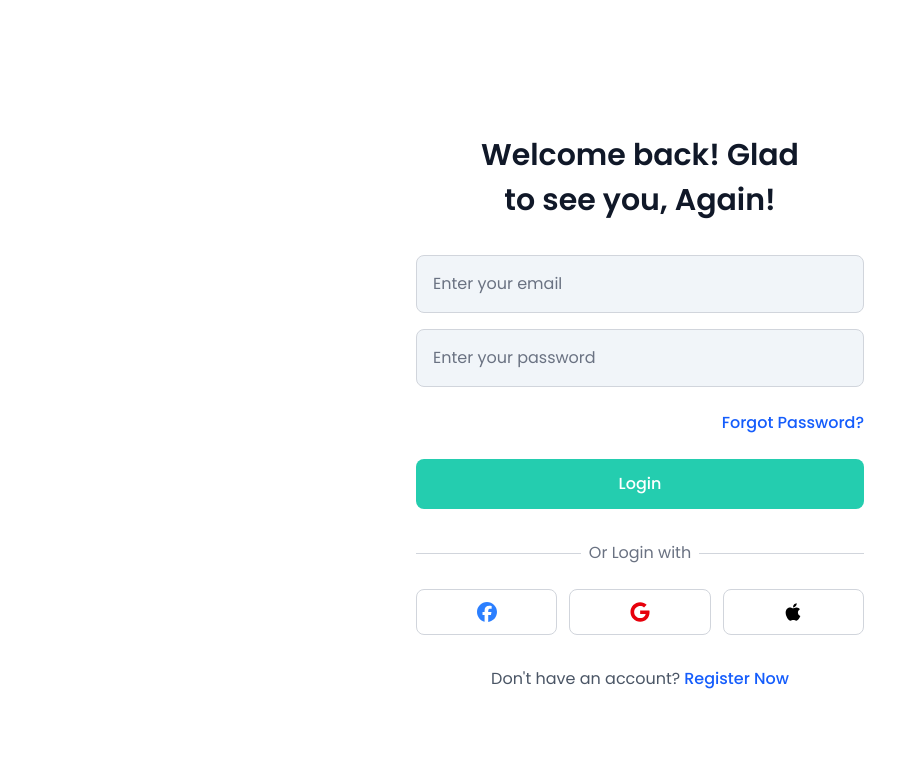
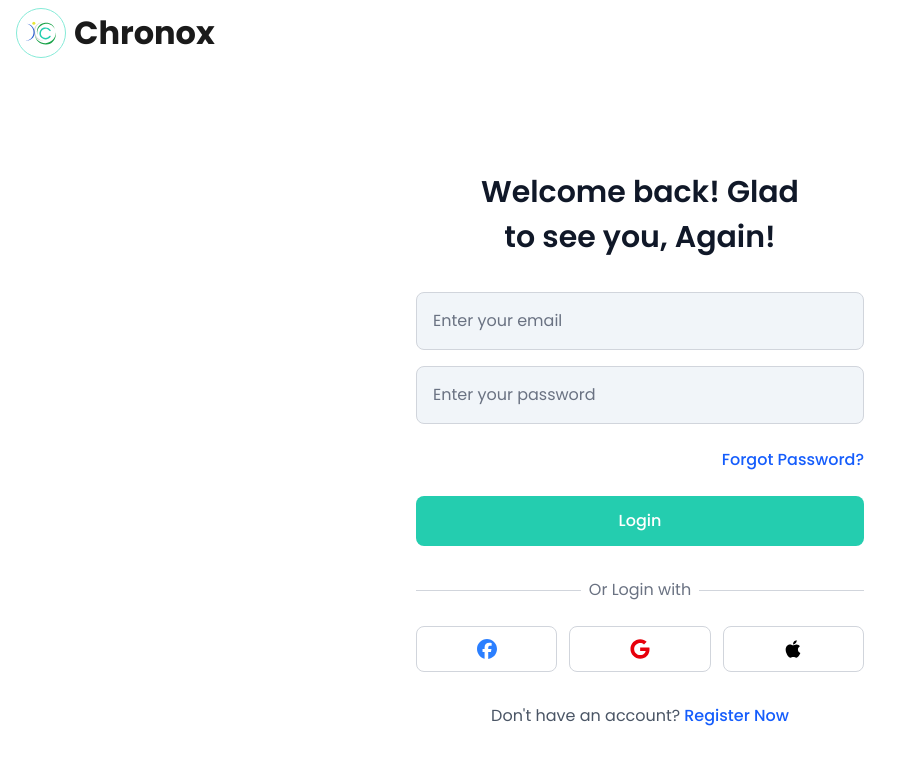
Before and after one commit to DSOTec/Chronox, a React (Vite) app: page /login in a window 1280 px wide. Shown: the top 764 px of the page, without its empty margins (0-911 px from the left). Built offline with nearby package versions, Linux system fonts and the light colour scheme.

Commit message:
update login page

```diff
--- a/src/components/Auth/LoginComponent.jsx
+++ b/src/components/Auth/LoginComponent.jsx
@@ -1,6 +1,8 @@
 import React, { useState } from "react";
+import ChronoxLogo from "../../assets/logos/ChronoxLogo.svg";
 import { FaApple, FaFacebook, FaGoogle } from "react-icons/fa6";
 import { Link, useNavigate } from "react-router-dom";
+import Navbar from "../Website/Header/Navbar";
 
 const LoginComponent = () => {
   const [email, setEmail] = useState("");
@@ -11,7 +13,7 @@ const LoginComponent = () => {
   const handleSubmit = (e) => {
     e.preventDefault();
 
-    if (email === "Admin" && password === "Password@1") {
+    if (email.toLowerCase() === "admin" && password === "Admin") {
       navigate("/dashboard");
     } else {
       setError("Invalid credentials. Please try again.");
@@ -19,8 +21,15 @@ const LoginComponent = () => {
   };
 
   return (
-    <div className="min-h-screen flex items-center justify-center bg-white px-4">
-      <div className="max-w-md w-full space-y-8">
+    <div className="min-h-screen flex flex-col items-center bg-white px-4">
+      <Link to="/" className="self-start flex items-center gap-2 py-2">
+        <div className="md:h-[50px] md:w-[50px] h-[40px] w-[40px] flex justify-center items-center bg-white rounded-full border border-[#86ebd8]">
+          <img src={ChronoxLogo} alt="Chronox Logo" className="w-[32px] max-md:w-[24px]" />
+        </div>
+        <span className="xl:text-[32px] lg:text-[28px] text-[22px] font-bold text-[#1A1A1A]">Chronox</span>
+      </Link>
+
+      <div className="max-w-md w-full my-auto space-y-8 mt-[80px]">
         <div>
           <h2 className="mt-6 text-center xl:text-[30px] md:text-[26px] text-[22px] font-semibold text-gray-900">
             Welcome back! Glad <br />
--- a/src/components/Website/Footer/index.jsx
+++ b/src/components/Website/Footer/index.jsx
@@ -7,6 +7,7 @@ import { FaFacebookF } from "react-icons/fa";
 import { RiInstagramFill } from "react-icons/ri";
 import { FaLinkedinIn } from "react-icons/fa";
 import { FaTwitter } from "react-icons/fa";
+import { Link } from "react-router-dom";
 
 const Footer = () => {
   const currentYear = new Date().getFullYear();
@@ -18,10 +19,10 @@ const Footer = () => {
         <div className="grid lg:grid-cols-4 md:grid-cols-2 gap-8 mb-12">
           {/* Company Info */}
           <div className="md:space-y-6 space-y-2">
-            <div className="flex items-center space-x-2">
+            <Link to="/" className="flex items-center space-x-2">
               <img src={ChronoxLogo} alt="Chronox Logo" className="w-[32px] max-md:w-[24px] " />
               <span className="text-2xl font-bold text-gray-800">Chronox</span>
-            </div>
+            </Link>
             <p className="text-gray-600 xl:text-[14px] md:text-[13px] text-[12px] leading-relaxed">Your trusted companion for managing chronic health conditions</p>
             <div className="flex space-x-3">
               <SocialLink icon={FaFacebookF} />
--- a/src/components/Website/Header/Navbar.jsx
+++ b/src/components/Website/Header/Navbar.jsx
@@ -33,12 +33,12 @@ const Navbar = () => {
 
   return (
     <nav className="max-page-width md:h-[100px] h-[70px] sm:bg-[#E4FFFA] bg-[#F0FBF9] md:px-8 px-4 flex items-center justify-between">
-      <div className="flex items-center gap-2">
+      <Link to="/" className="flex items-center gap-2">
         <div className="md:h-[50px] md:w-[50px] h-[40px] w-[40px] flex justify-center items-center bg-white rounded-full border border-[#86ebd8]">
           <img src={ChronoxLogo} alt="Chronox Logo" className="w-[32px] max-md:w-[24px]" />
         </div>
         <span className="xl:text-[32px] lg:text-[28px] text-[22px] font-bold text-[#1A1A1A]">Chronox</span>
-      </div>
+      </Link>
       <div className="max-lg:hidden w-full flex justify-center">
         <NavLinks />
       </div>
```
